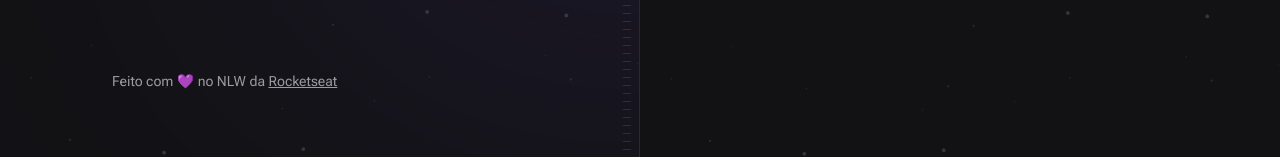
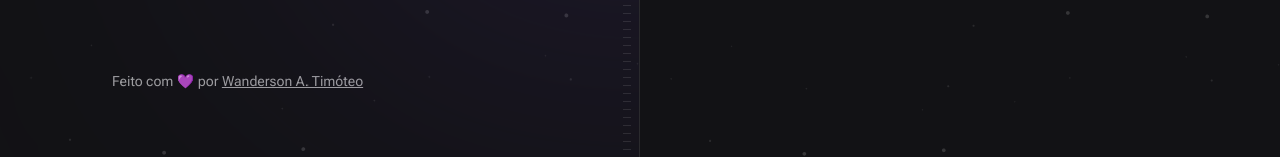
Before and after one commit to Wanderson-A-Timoteo/spacetime, a Next.js app in the folder web/: page / in a window 1280 px wide. Shown: the part 643-800 px from the top of the page. Built offline with nearby package versions, Linux system fonts and the light colour scheme; no server answers; a web font is replaced by a local one.

Commit message:
Corrigido bug com variaveis .env e copyright

```diff
--- a/web/src/components/Copyright.tsx
+++ b/web/src/components/Copyright.tsx
@@ -1,14 +1,14 @@
 export function Copyright() {
   return (
     <div className="text-sm leading-relaxed text-gray-200">
-      Feito com 💜 no NLW da{' '}
+      Feito com 💜 por{' '}
       <a
         target="_blank"
         rel="noreferrer"
         className="underline hover:text-gray-100"
-        href="https://rocketseat.com.br"
+        href="https://www.wandersontimoteo.ga"
       >
-        Rocketseat
+        Wanderson A. Timóteo
       </a>
     </div>
   )
```
Also changed, not shown: 1 other file (tests, documents, lock files or other folders).
